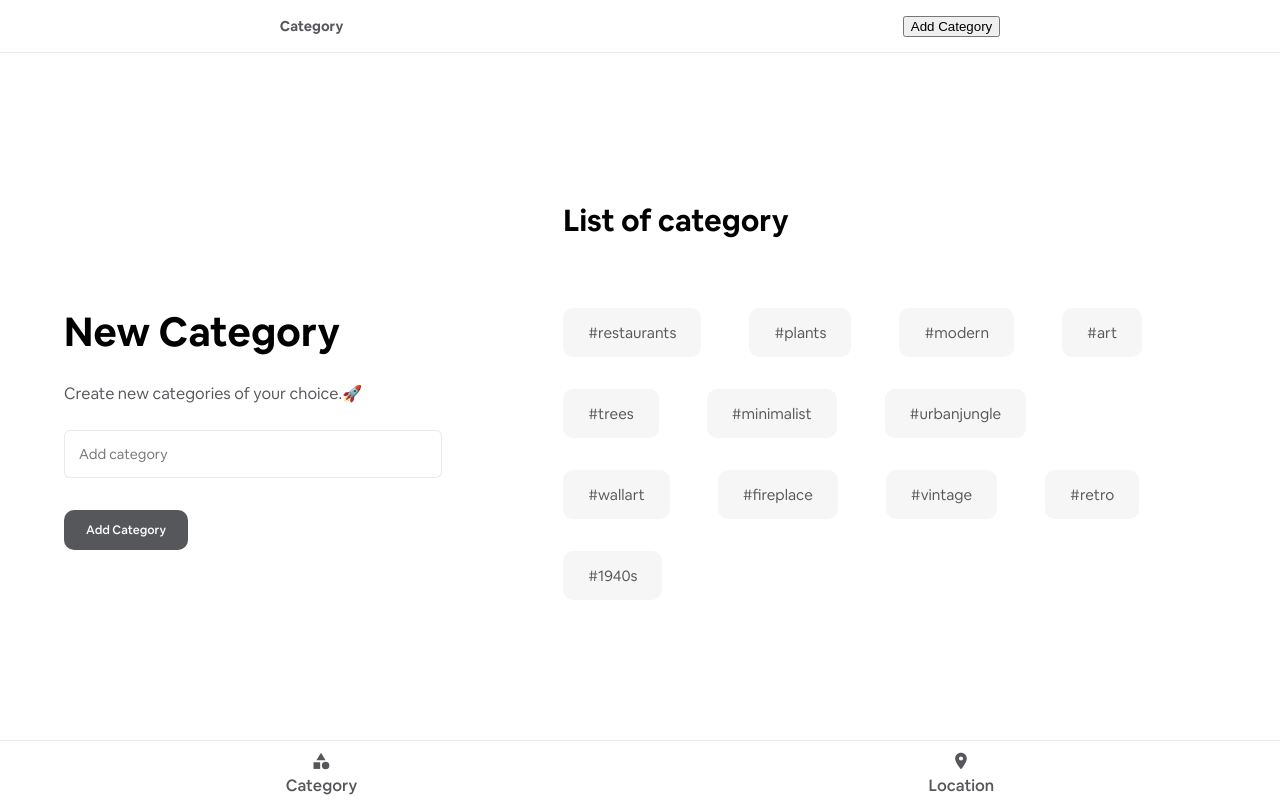
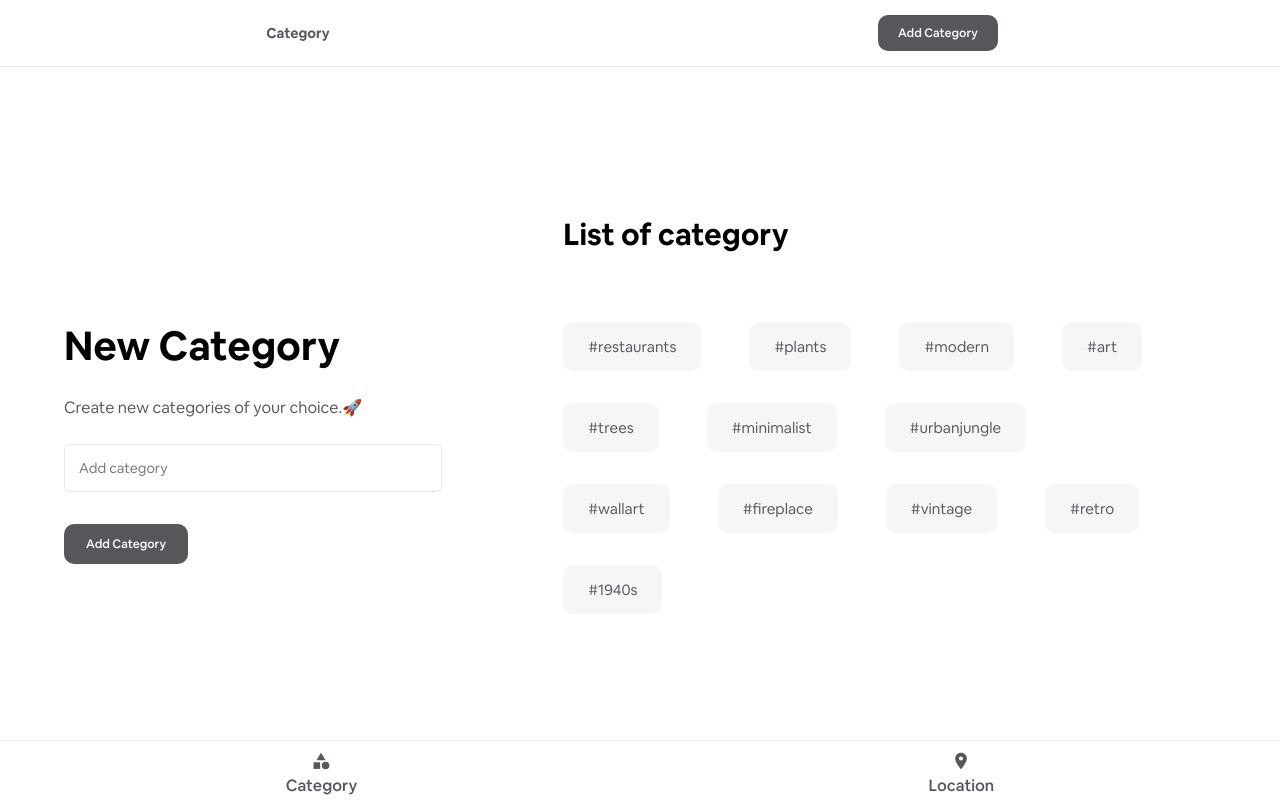
Before and after one commit to kwameaj67/locationary, a React (Create React App) app: page /category in a window 1280 px wide. Built offline with nearby package versions, Linux system fonts and the light colour scheme.

Commit message:
changed styles on topBar

```diff
--- a/src/components/TopBar/topbar.css
+++ b/src/components/TopBar/topbar.css
@@ -10,6 +10,22 @@
     align-items: center;
     flex-direction:row;
 }
+.topbar_area .container .backbtn_style{
+    display:flex;
+    justify-content: flex-start;
+    align-items: center;
+    flex-direction:row;
+}
+.topbar_area .container button{
+    background-color:transparent;
+    cursor:pointer;
+    outline: none;
+    border:none;
+    font-family:"Medium";
+    font-size: 14px;
+    color:#55575b;
+
+}
 .topbar_area .top_title{
     font-family:"Bold";
     margin:0;
@@ -20,10 +36,16 @@
     text-decoration-style: none;
     transition: 0.2s ease-in;
 }
-.topbar_area .container .action_btn a{
+.topbar_area .container .action_btn{
+    display:flex;
+    justify-content:space-between;
+    align-items:center;
+    flex-direction:row;
+}
+.topbar_area .container .action_btn button{
     text-decoration: none;
     font-family:"Medium";
-    margin:0;
+    margin:0 1rem;
     font-size: 12px;
     color: white;
     text-decoration: none;
@@ -31,4 +53,6 @@
     padding: 10px 20px;
     border-radius:10px;
     cursor:pointer;
+    outline: none;
+    border: none;
 }
```
